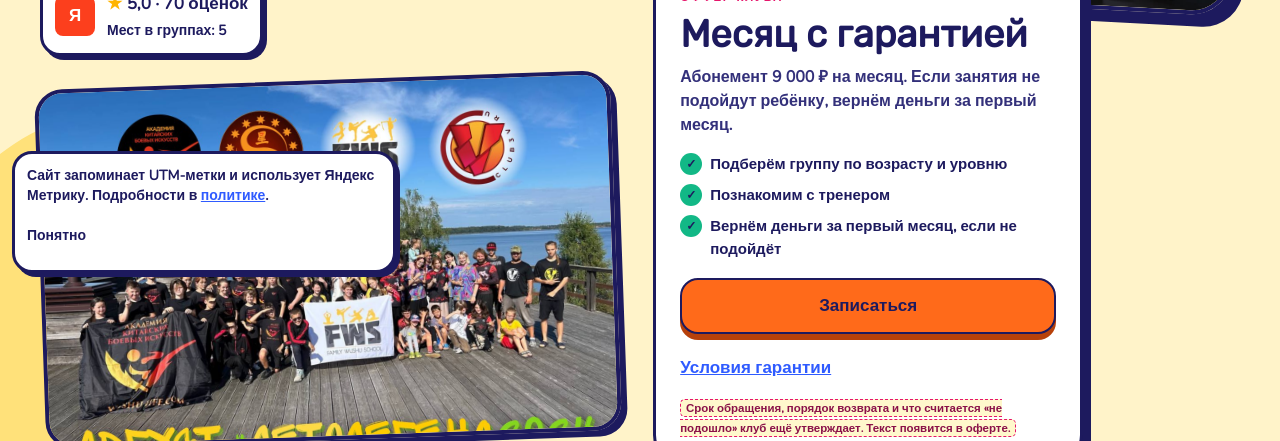
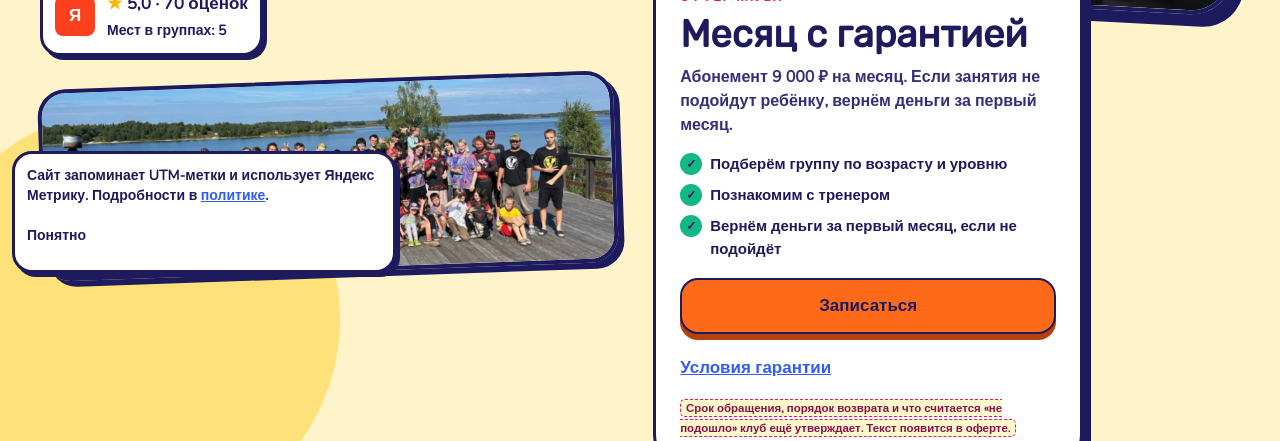
Before and after one commit to MikhailPiatykh-bot/club3v, a Next.js app: page / in a window 1280 px wide. Shown: the part 511-952 px from the top of the page. Built offline with nearby package versions, Linux system fonts and the light colour scheme; no server answers.

Commit message:
Обрезать фото слева по детям, без ряда логотипов сверху.
Co-authored-by: MikhailPiatykh-bot <MikhailPiatykh-bot@users.noreply.github.com>

```diff
--- a/components/home-view.tsx
+++ b/components/home-view.tsx
@@ -77,14 +77,15 @@ export function HomeView() {
             </div>
             {site.hero.cornerPhoto ? (
               <Link href="/camps" className="relative z-0 mt-6 hidden max-w-xl -rotate-2 xl:block">
-                <Image
-                  src={site.hero.cornerPhoto}
-                  alt={site.hero.cornerAlt}
-                  width={1280}
-                  height={960}
-                  sizes="520px"
-                  className="aspect-[16/10] w-full rounded-[28px] border-4 border-ink object-cover object-[center_38%] shadow-card"
-                />
+                <span className="relative block aspect-[3/1] overflow-hidden rounded-[28px] border-4 border-ink shadow-card">
+                  <Image
+                    src={site.hero.cornerPhoto}
+                    alt={site.hero.cornerAlt}
+                    fill
+                    sizes="520px"
+                    className="object-cover object-[center_58%]"
+                  />
+                </span>
               </Link>
             ) : null}
           </div>
```
